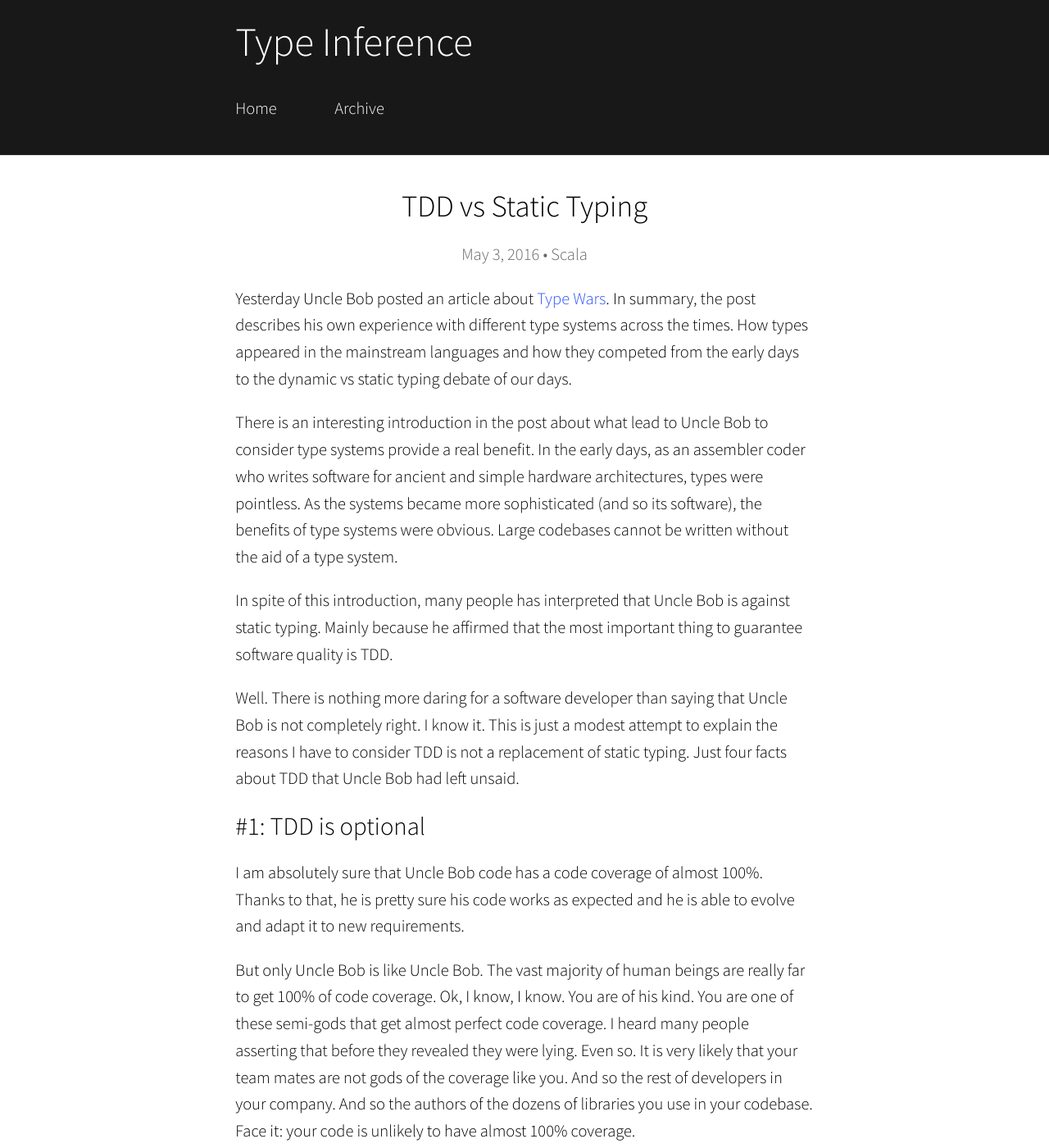
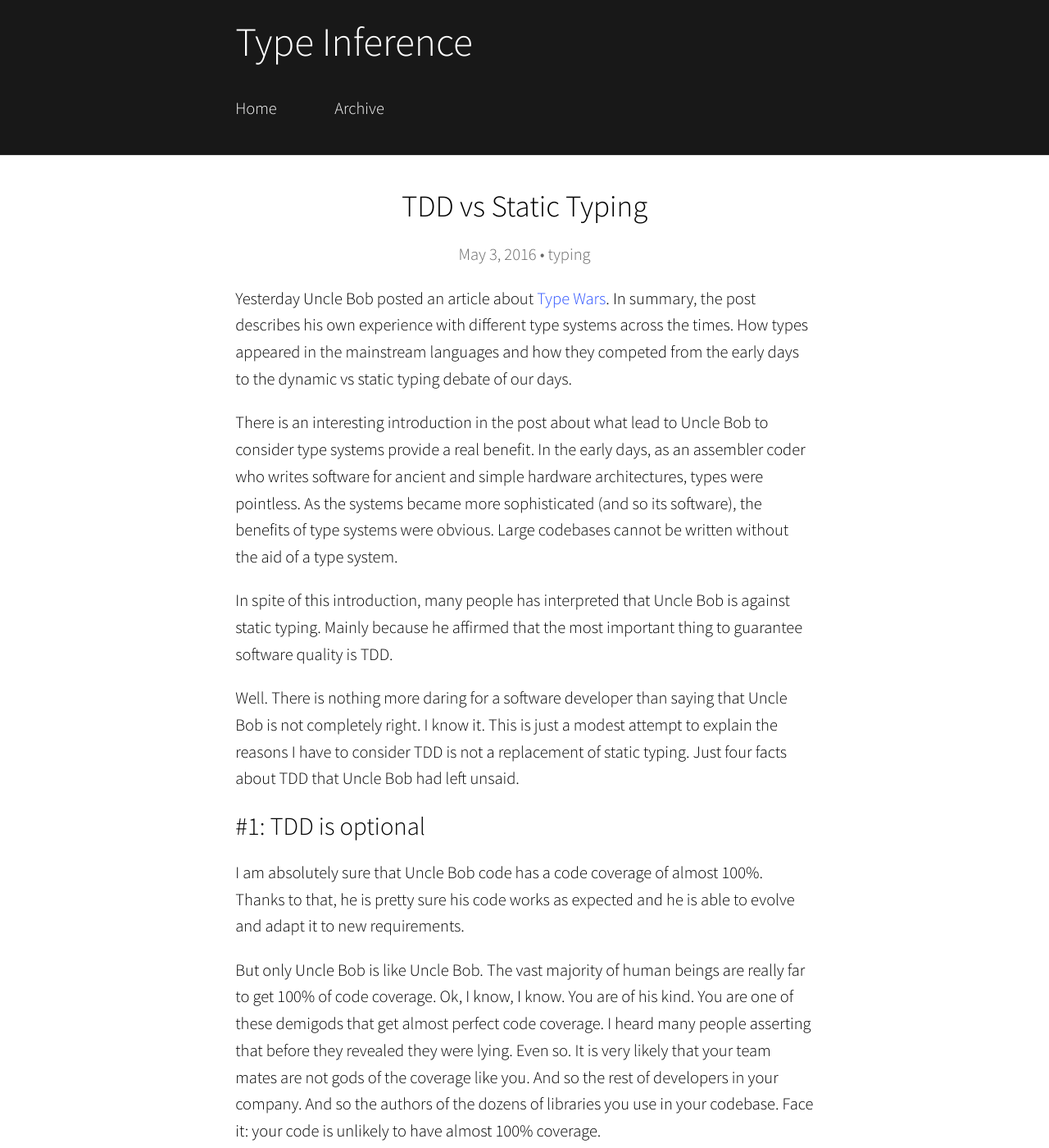
Before and after one commit to apoloval/apoloval.github.com, a Jekyll site: the page built from _posts/2016-05-03-tdd-vs-static-typing.md, in a window 1280 px wide and 1400 px high. Shown: the whole window at 82% size. Built offline with Jekyll 4.4.1, drawn with Linux system fonts in a browser that asks for light colours; nearby versions of some CDN libraries; some web fonts are replaced; comment, search, counter and statistics services are not loaded.

Commit message:
Fix some issues in TDD vs Static Typing post
* Fix category without breaking the spread out URL
* Replace term semi-god by demigod

```diff
--- a/_posts/2016-05-03-tdd-vs-static-typing.md
+++ b/_posts/2016-05-03-tdd-vs-static-typing.md
@@ -1,7 +1,8 @@
 ---
 title:  "TDD vs Static Typing"
 date:   2016-05-03
-categories: Scala
+category: typing
+permalink: /scala/:year/:month/:day/:title.html
 ---
 
 Yesterday Uncle Bob posted an article about [Type Wars][1]. In summary, the post describes his own experience with different type systems across the times. How types appeared in the mainstream languages and how they competed from the early days to the dynamic vs static typing debate of our days.
@@ -17,7 +18,7 @@ Well. There is nothing more daring for a software developer than saying that Unc
 
 I am absolutely sure that Uncle Bob code has a code coverage of almost 100%. Thanks to that, he is pretty sure his code works as expected and he is able to evolve and adapt it to new requirements.
 
-But only Uncle Bob is like Uncle Bob. The vast majority of human beings are really far to get 100% of code coverage. Ok, I know, I know. You are of his kind. You are one of these semi-gods that get almost perfect code coverage. I heard many people asserting that before they revealed they were lying. Even so. It is very likely that your team mates are not gods of the coverage like you. And so the rest of developers in your company. And so the authors of the dozens of libraries you use in your codebase. Face it: your code is unlikely to have almost 100% coverage.
+But only Uncle Bob is like Uncle Bob. The vast majority of human beings are really far to get 100% of code coverage. Ok, I know, I know. You are of his kind. You are one of these demigods that get almost perfect code coverage. I heard many people asserting that before they revealed they were lying. Even so. It is very likely that your team mates are not gods of the coverage like you. And so the rest of developers in your company. And so the authors of the dozens of libraries you use in your codebase. Face it: your code is unlikely to have almost 100% coverage.
 
 In the other hand, Uncle Bob, your team mates, any developer in your company, your libraries' authors, and you must follow the rules of the static type system if you code in such kind of languages. Otherwise your code will not compile. It will never be shipped. **TDD is optional. Static type system is not.**
 
```
